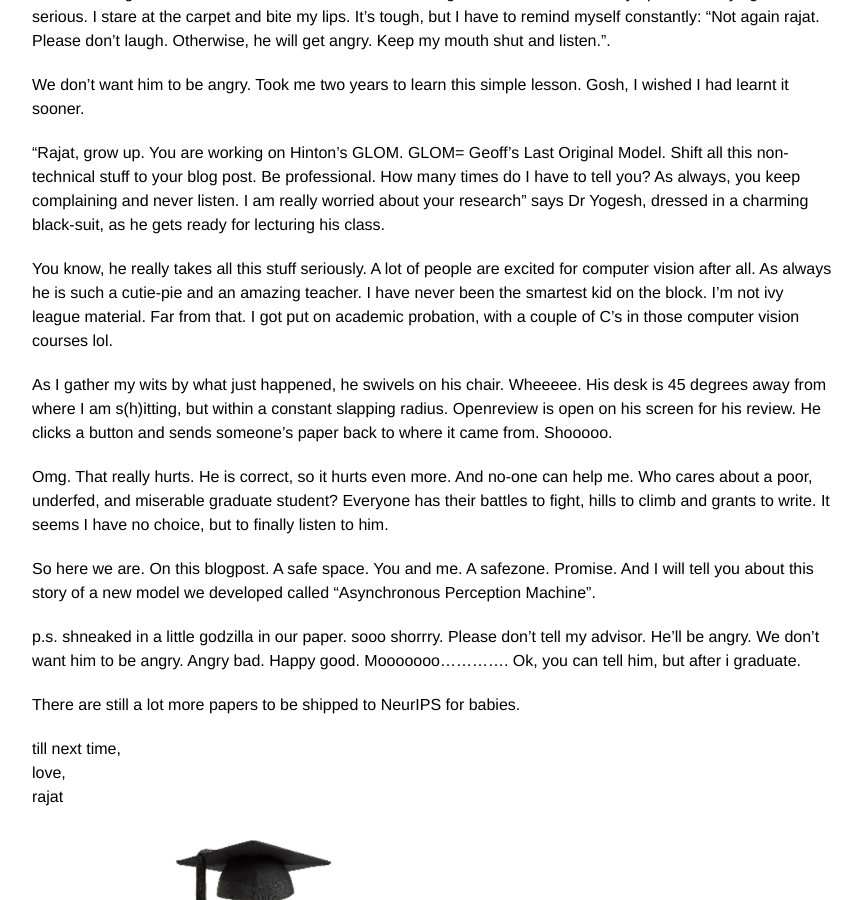
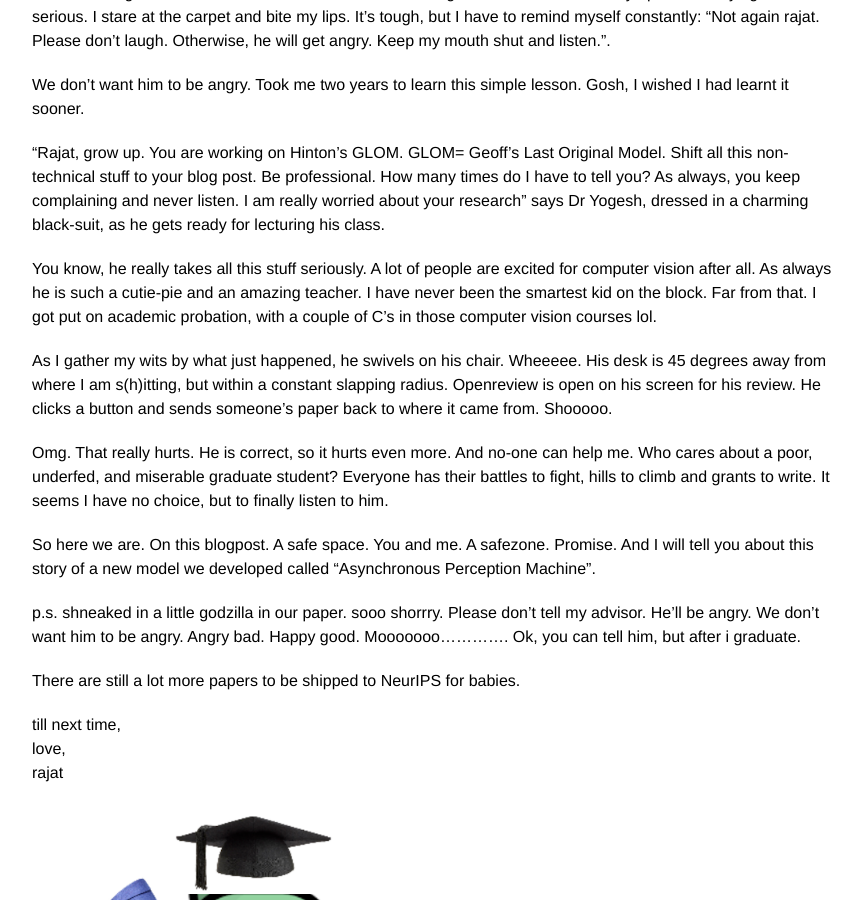
Before and after one commit to rajatmodi62/rajatmodi62.github.io, a Jekyll site: the page built from _posts/2024-10-26-hinton_apm.md, in a window 1280 px wide and 900 px high, scrolled down 906 px. Shown: the whole window, without its empty margins (208-1070 px from the left). Built offline with Jekyll 4.4.1, drawn with Linux system fonts in a browser that asks for light colours; comment, search, counter and statistics services are not loaded.

Commit message:
soft link blog

```diff
--- a/_posts/2024-10-26-hinton_apm.md
+++ b/_posts/2024-10-26-hinton_apm.md
@@ -21,7 +21,7 @@ We don't want him to be angry. Took me two years to learn this simple lesson. Go
 
 "Rajat, grow up. You are working on Hinton's GLOM.  GLOM= Geoff's Last Original Model. Shift all this non-technical stuff to your blog post. Be professional. How many times do I have to tell you? As always, you keep complaining and never listen. I am really worried about your research" says Dr Yogesh, dressed in a charming black-suit, as he gets ready for lecturing his class.
 
-You know, he really takes all this stuff seriously. A lot of people are excited for computer vision after all. As always he is such a cutie-pie and an amazing teacher. I have never been the smartest kid on the block. I'm not ivy league material. Far from that. I got put on academic probation, with a couple of C's in those computer vision courses lol.
+You know, he really takes all this stuff seriously. A lot of people are excited for computer vision after all. As always he is such a cutie-pie and an amazing teacher. I have never been the smartest kid on the block. Far from that. I got put on academic probation, with a couple of C's in those computer vision courses lol.
 
 As I gather my wits by what just happened, he swivels on his chair. Wheeeee. His desk is 45 degrees away from where I am s(h)itting, but within a constant slapping radius. Openreview is open on his screen for his review. He clicks a button and sends someone's paper back to where it came from.  Shooooo.
 
```
